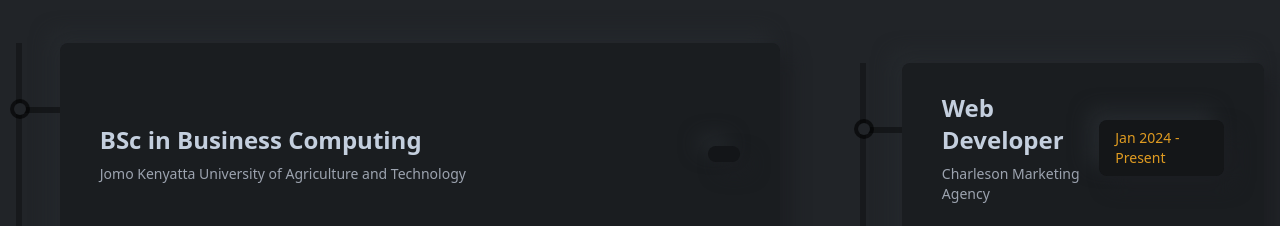
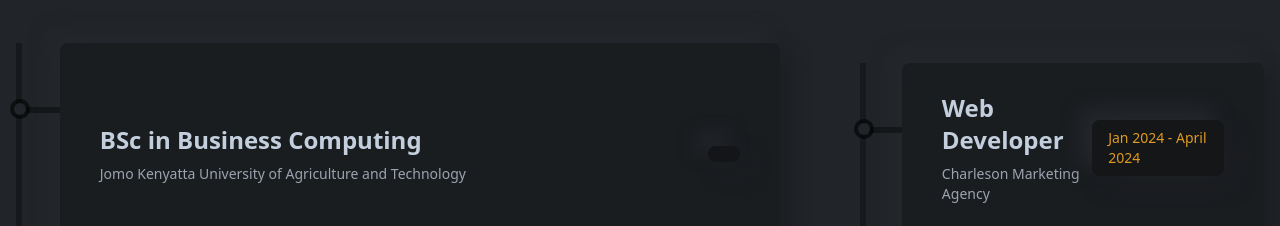
Before and after one commit to alvinmithamo/portifolio-revamp, a React (Create React App) app: page / in a window 1280 px wide. Shown: the part 3340-3566 px from the top of the page. Built offline with nearby package versions, Linux system fonts and the light colour scheme.

Commit message:
updated content

```diff
--- a/src/components/resume/Education.js
+++ b/src/components/resume/Education.js
@@ -42,7 +42,7 @@
           <ResumeCard
             title="Web Developer"
             subTitle="Charleson Marketing Agency"
-            result="Jan 2024 - Present"
+            result="Jan 2024 - April 2024"
             des=" I build and maintain various corporates websites using Content Management Systems(CMS) such as Wordpress."
           />
           <ResumeCard
```
